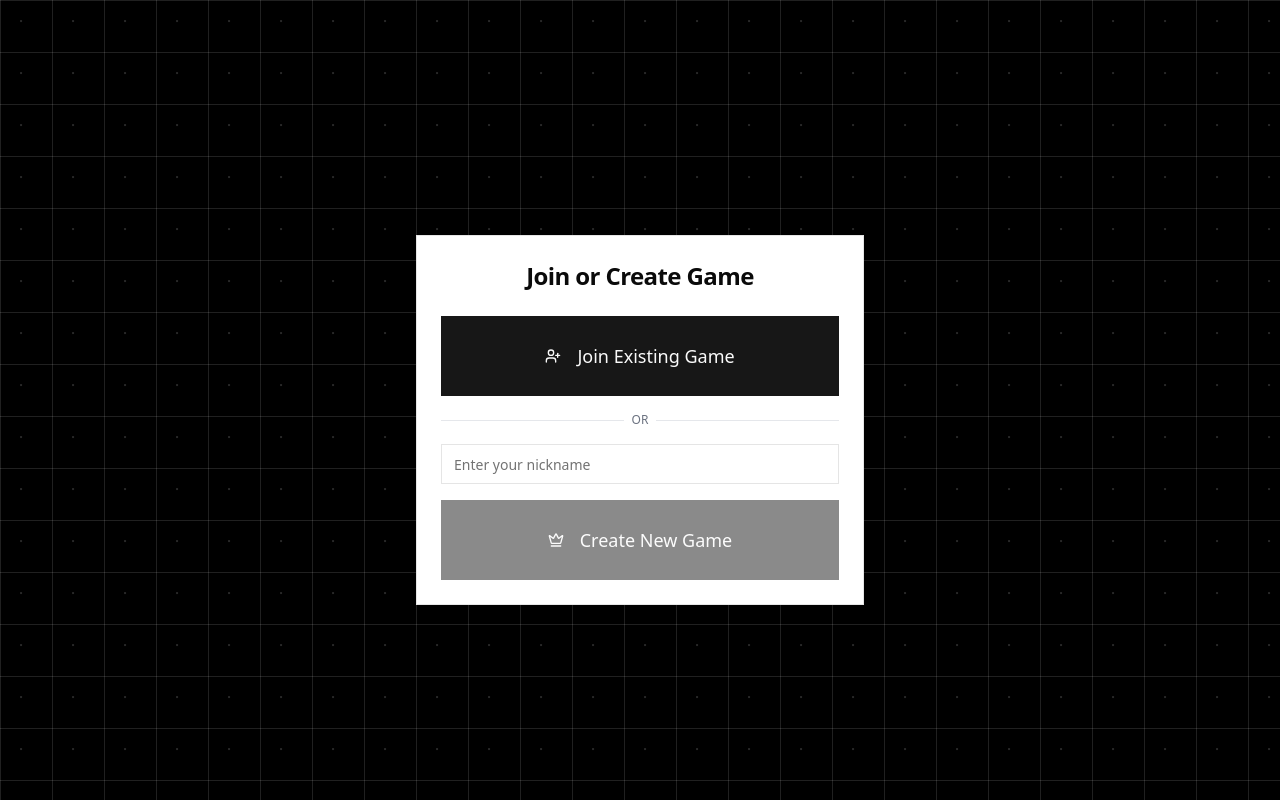
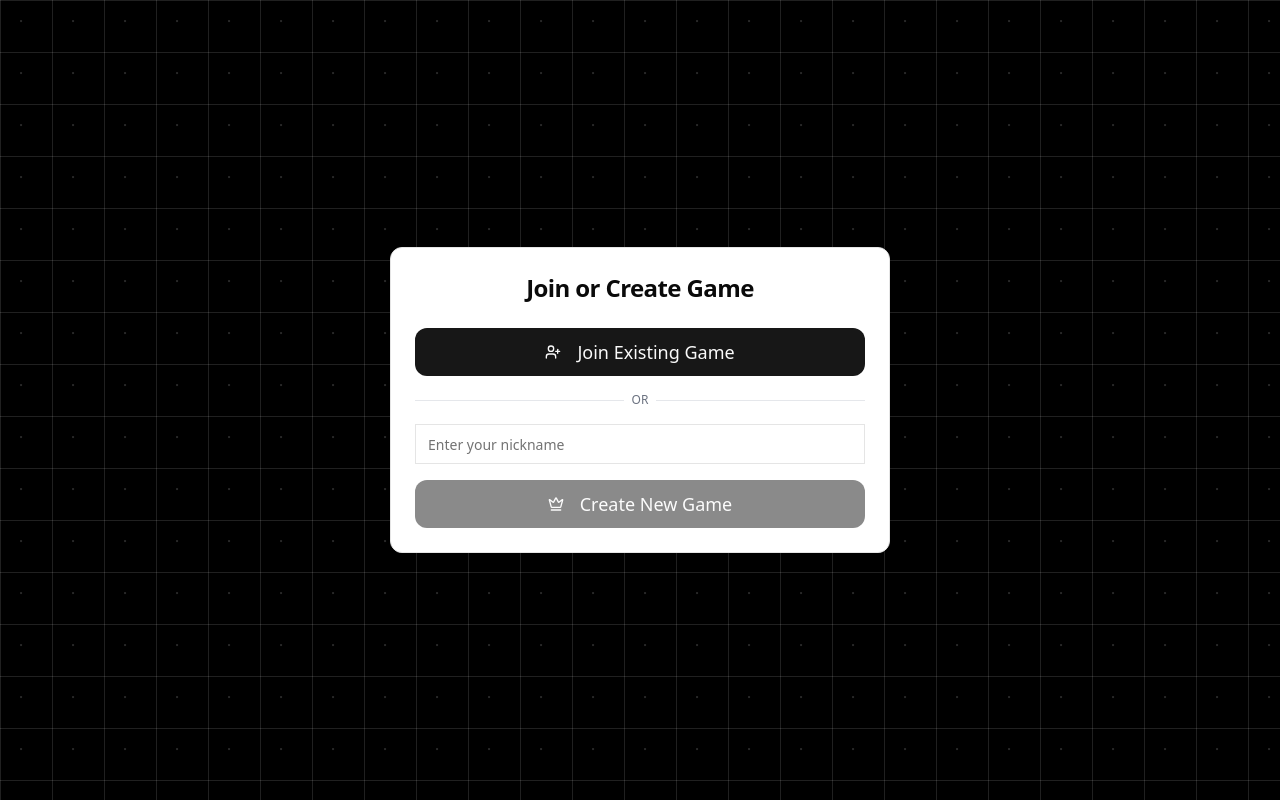
Before and after one commit to justJubair/quizzyArena, a React (Vite) app: page /lobby in a window 1280 px wide. Built offline with nearby package versions, Linux system fonts and the light colour scheme.

Commit message:
[Add]: lobby page

```diff
--- a/src/pages/LobbyPage/LobbyPage.tsx
+++ b/src/pages/LobbyPage/LobbyPage.tsx
@@ -10,7 +10,9 @@ const LobbyPage = () => {
   const [gameCode, setGameCode] = useState("");
   const [isHost, setIsHost] = useState(false);
   const [copied, setCopied] = useState(false);
-  const [players, setPlayers] = useState([]);
+  const [players, setPlayers] = useState<
+    { id: number; nickname: string; score: number; isHost: boolean }[]
+  >([]);
   const [showJoinForm, setShowJoinForm] = useState(false);
 
   // In a real app, this would be generated by your backend
@@ -54,10 +56,8 @@ const LobbyPage = () => {
 
   if (!gameCode && !showJoinForm) {
     return (
-      <div className="relative w-screen h-screen flex items-center justify-center">
-        <div className="w-[700px] relative z-30">
-          <div className="max-w-md mx-auto mt-10">
-            <Card>
+      <div className="relative z-30 flex items-center justify-center w-full h-screen">
+        <Card className="min-w-[500px] rounded-xl">
           <CardHeader>
             <CardTitle className="text-2xl text-center">
               Join or Create Game
@@ -65,7 +65,7 @@ const LobbyPage = () => {
           </CardHeader>
           <CardContent className="space-y-4">
             <Button
-                  className="w-full h-20 text-lg"
+              className="w-full py-6 rounded-xl text-lg"
               onClick={() => setShowJoinForm(true)}
             >
               <UserPlus className="mr-2 h-6 w-6" />
@@ -86,7 +86,7 @@ const LobbyPage = () => {
                 onChange={(e) => setNickname(e.target.value)}
               />
               <Button
-                    className="w-full h-20 text-lg"
+                className="w-full py-6 rounded-xl text-lg"
                 onClick={handleCreateGame}
                 disabled={!nickname.trim()}
               >
@@ -97,21 +97,15 @@ const LobbyPage = () => {
           </CardContent>
         </Card>
       </div>
-        </div>
-      </div>
     );
   }
 
   if (showJoinForm) {
     return (
-      <div className="relative w-screen h-screen flex items-center justify-center z-30">
-        <div className="w-[700px] relative">
-          <div className="max-w-md mx-auto mt-10">
-            <Card>
+      <div className="relative z-30 flex items-center justify-center w-full h-screen">
+        <Card className="min-w-[500px] rounded-xl">
           <CardHeader>
-                <CardTitle className="text-2xl text-center">
-                  Join Game
-                </CardTitle>
+            <CardTitle className="text-2xl text-center">Join Game</CardTitle>
           </CardHeader>
           <CardContent className="space-y-4">
             <Input
@@ -143,16 +137,13 @@ const LobbyPage = () => {
           </CardContent>
         </Card>
       </div>
-        </div>
-      </div>
     );
   }
 
   return (
     <div>
-      <div className="relative w-screen h-screen flex items-center justify-center z-30">
-        <div className="w-[700px] relative">
-          <Card>
+      <div className="relative z-30 flex items-center justify-center w-full h-screen">
+        <Card className="min-w-[500px] rounded-xl">
           <CardHeader>
             <CardTitle className="text-2xl text-center">Game Lobby</CardTitle>
           </CardHeader>
@@ -208,7 +199,6 @@ const LobbyPage = () => {
         </Card>
       </div>
     </div>
-    </div>
   );
 };
 
```
Lines whose indentation alone changed are shown as unchanged.
